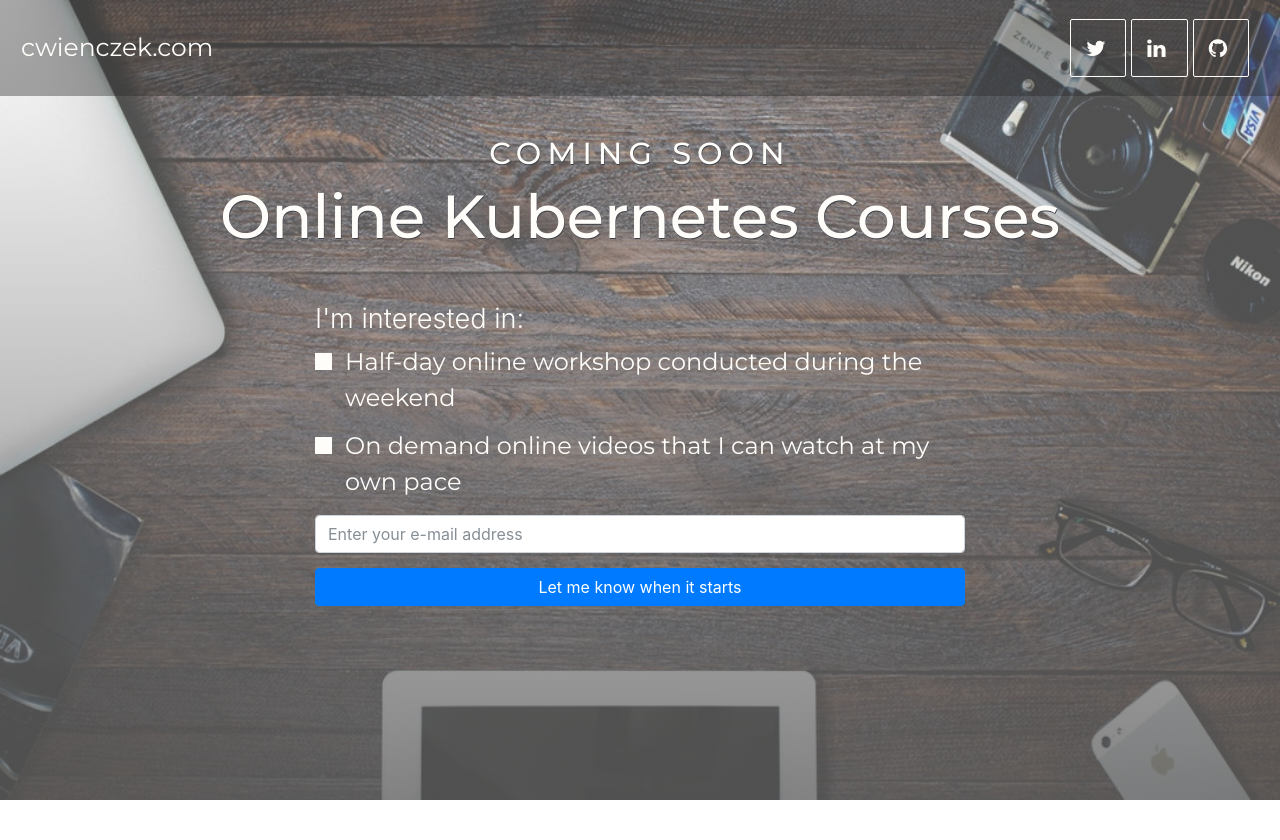
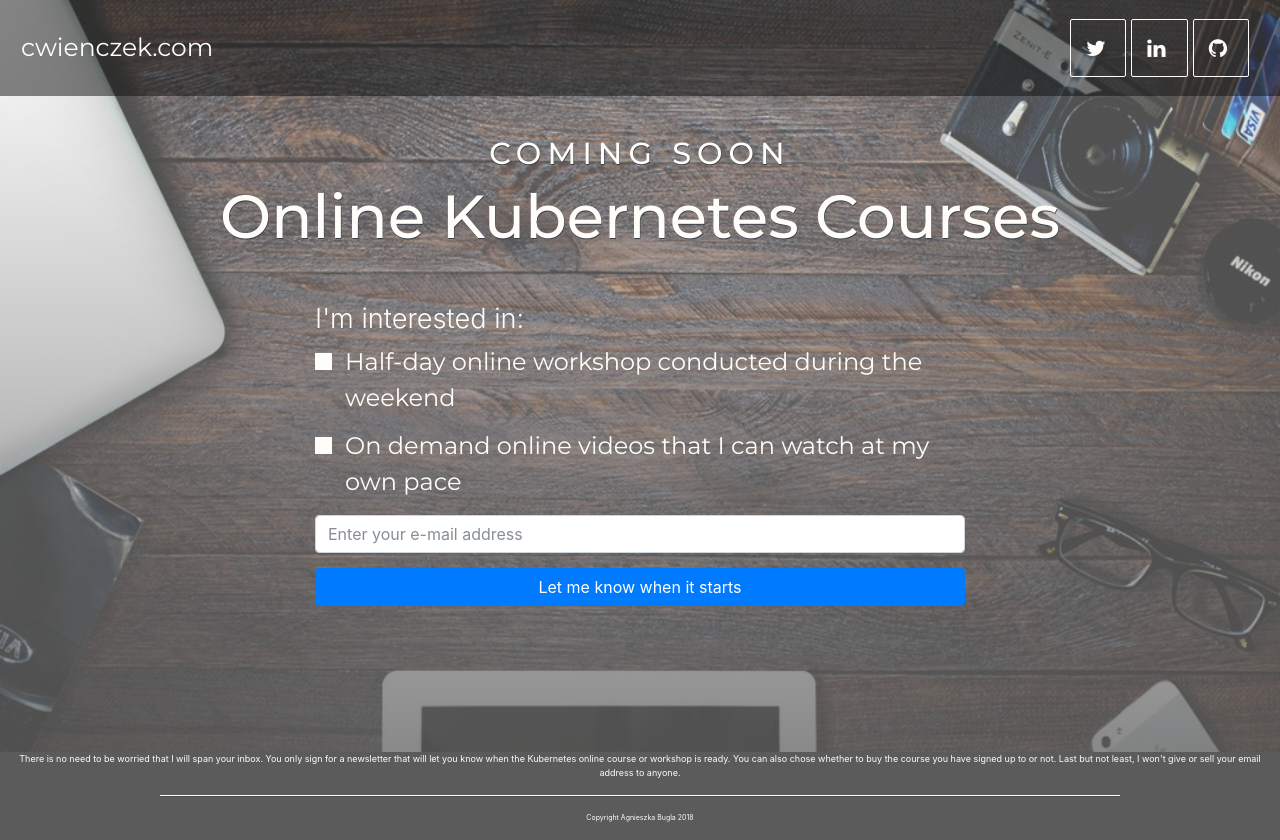
Before and after one commit to mcwienczek/KubernetesLandingPage, a website: page public/index.html in a window 1280 px wide. Before the commit the page ends 800 px from the top, so only its background shows below. Drawn offline with nearby package versions, Linux system fonts and the light colour scheme.

Commit message:
adds a footer

```diff
--- a/app.js
+++ b/app.js
@@ -1,5 +1,4 @@
 const express = require('express');
-// const serve = require('express-static');
 const nodemailer = require('nodemailer');
 const bodyParser = require('body-parser');
 
@@ -8,7 +7,7 @@ const app = express();
 app.use(express.static('public'));
 
 function sendMail(formData) {
-    console.log(`login used to send email: ${process.env.USER}`);
+    //console.log(`login used to send email: ${process.env.USER}`);
     // create reusable transporter object using the default SMTP transport
     let transporter = nodemailer.createTransport({
         host: process.env.HOST,
--- a/public/index.html
+++ b/public/index.html
@@ -74,7 +74,15 @@
             </div>
         </div>
     </div>
-
+    <div class="footer">
+        <p id="info">There is no need to be worried that I will span your inbox.
+            You only sign for a newsletter that will let you know when the Kubernetes online course or workshop is ready.
+            You can also chose whether to buy the course you have signed up to or not.
+            Last but not least, I won't give or sell your email address to anyone.
+        </p>
+        <hr />
+        <p id="copyright">Copyright Agnieszka Bugla 2018</p>
+    </div>
 </div>
 <script src="https://code.jquery.com/jquery-3.2.1.min.js"></script>
 <script type="text/javascript" src="./index.js"></script>
--- a/public/style/scss/_small-default.scss
+++ b/public/style/scss/_small-default.scss
@@ -36,12 +36,12 @@ html {-webkit-text-size-adjust: 100%; -ms-text-size-adjust: 100%; }
 
 /* NAVBAR */
 #navbar {
-    z-index: 3;
-    position: absolute;
+    z-index: 4;
+    position: fixed;
     top: 0;
     width: 100%;
     height: 8%;
-    background-color: $navbar !important;
+    background-color: darken($navbar, 10%) !important;
     }
 
 #cwienczekCom {
@@ -254,3 +254,37 @@ div h5 {
     -ms-transform: rotate(45deg);
     transform: rotate(45deg);
 }
+
+// FOOTER
+.footer {
+    z-index: 3;
+    position: absolute;
+    top: 94%;
+    width: 100%;
+    max-height: 25%;
+    color: $cream-white;
+    background-color: lighten($footer, 20%);
+}
+
+#info {
+    font-size: 9px;
+    display: inline-block;
+    vertical-align: middle;
+    text-align: center;
+    padding-right: 10px;
+    padding-left: 10px;
+}
+
+#copyright {
+    font-size: 7px;
+    text-align: center;
+}
+
+hr {
+    width: 75%;
+	border-top: 1px solid $cream-white !important;
+    border-bottom: 1px solid rgba(0,0,0,0.2) !important;
+    display: block;
+    margin: 0 auto;
+    margin-top: 0 !important;
+}
--- a/public/style/scss/colors.scss
+++ b/public/style/scss/colors.scss
@@ -6,6 +6,7 @@ $github-hover: #60b044;
 $check-container-hover: #ccc;
 $check-container-checked: #2196F3;
 $text-shadow: #3d4147;
-$navbar: rgba(40,40,40,0.4);
+$navbar: rgba(40,40,40,0.5);
 $layer: rgba(255,255,255,0.3);
 $layer1: rgba(99,99,99,0.8);
+$footer: rgb(40,40,40);
```
Also changed, not shown: public/style/css/styles.css, 1 other file. Lines whose indentation alone changed are shown as unchanged.
